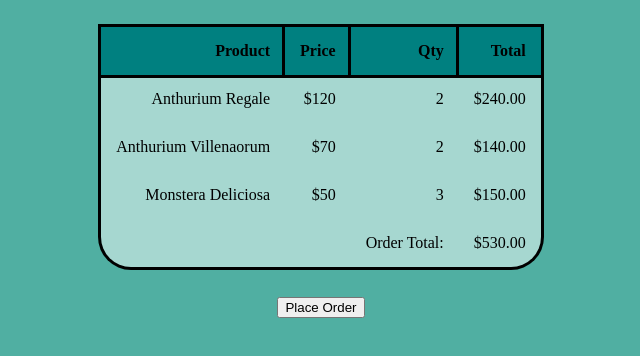
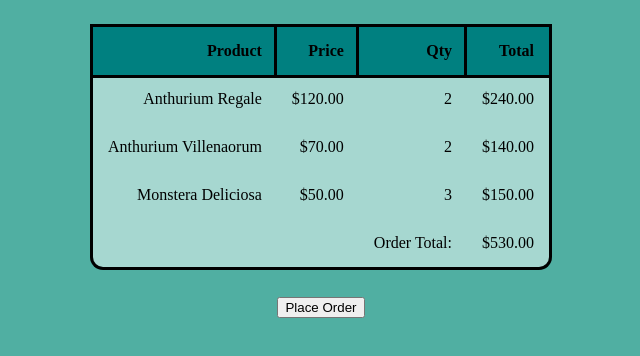
Before and after one commit to kevindo1/lab-06-products-page, a website with bundled scripts: page cart/index.html in a window 1280 px wide. Shown: the part 48-404 px from the top of the page, without its empty margins (319-959 px from the left). Built offline with nearby package versions, Linux system fonts and the light colour scheme.

```diff
--- a/data/plants.js
+++ b/data/plants.js
@@ -3,37 +3,37 @@
         id: '1',
         name: 'Anthurium Regale',
         img: './assets/AnthuriumRegale.jpeg',
-        price: '120'
+        price: 120
     },
     {
         id: '2',
         name: 'Anthurium Villenaorum',
         img: './assets/AnthuriumVillenaorum.jpeg',
-        price: '70'
+        price: 70
     },
     {
         id: '3',
         name: 'Philodendron Linamii',
         img: './assets/PhilodendronLinamii.jpeg',
-        price: '450'
+        price: 450
     },
     {
         id: '4',
         name: 'Monstera Deliciosa',
         img: './assets/MonsteraDeliciosa.jpeg',
-        price: '50'
+        price: 50
     },
     {
         id: '5',
         name: 'Monstera Adonsonii',
         img: './assets/MonsteraAdonsonii.jpeg',
-        price: '40'
+        price: 40
     },
     {
         id: '6',
         name: 'Alocasia Cuprea',
         img: './assets/AlocasiaCuprea.jpg',
-        price: '70'
+        price: 70
     },
 
 ];
--- a/renderLineItems.js
+++ b/renderLineItems.js
@@ -7,7 +7,7 @@
     tdName.textContent = plantData.name;
 
     const tdPrice = document.createElement('td');
-    tdPrice.textContent = `$${plantData.price}`;
+    tdPrice.textContent = toUSD(plantData.price);
 
     const tdQty = document.createElement('td');
     tdQty.textContent = cartItem.quantity;
--- a/styles/cart.css
+++ b/styles/cart.css
@@ -17,7 +17,7 @@
     border-collapse: collapse;
     background-color: #A6D7D0;
     margin: 30px;
-    border-radius: 30px;
+    border-radius: 10px;
     border-style: hidden;
     box-shadow: 0 0 0 3px black;
 }
```
Also changed, not shown: test/example.test.js (+13 -3 lines).
